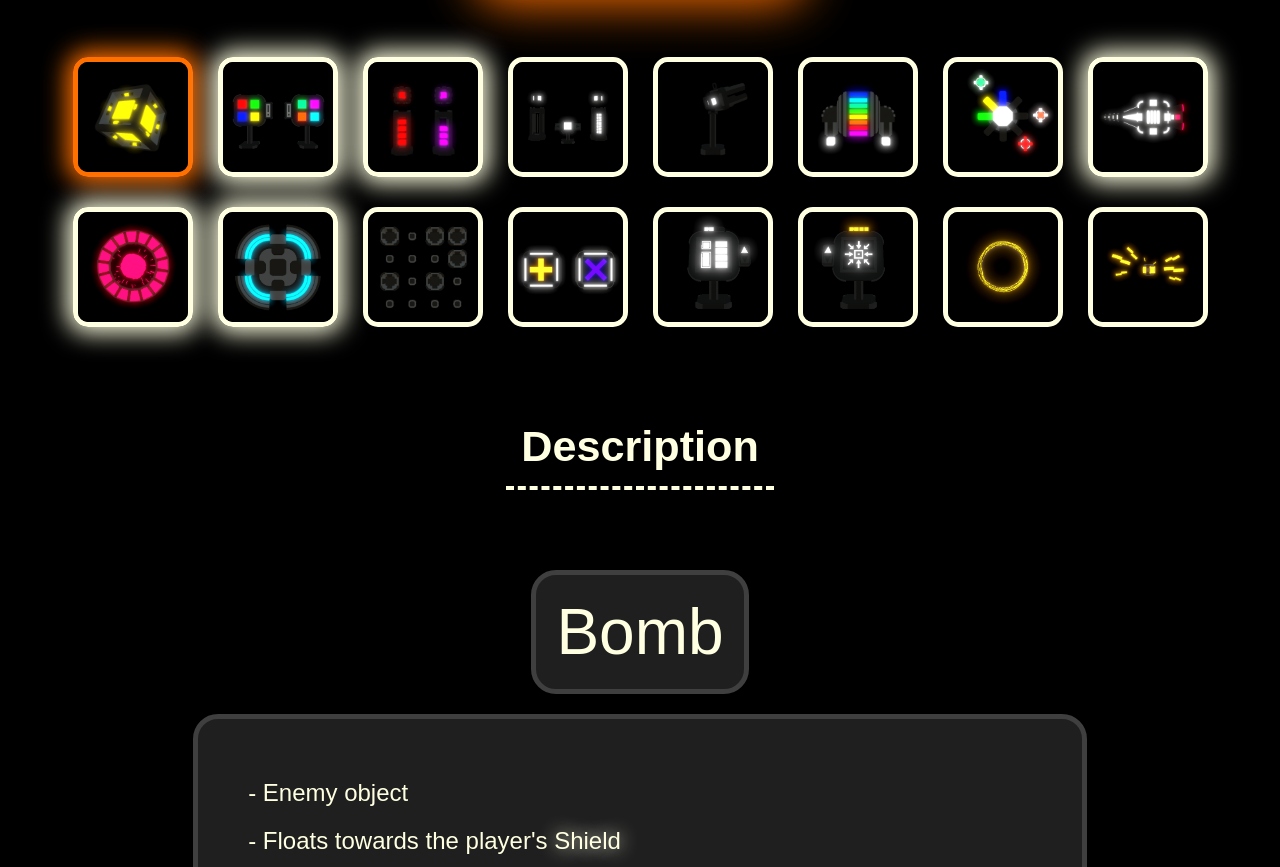
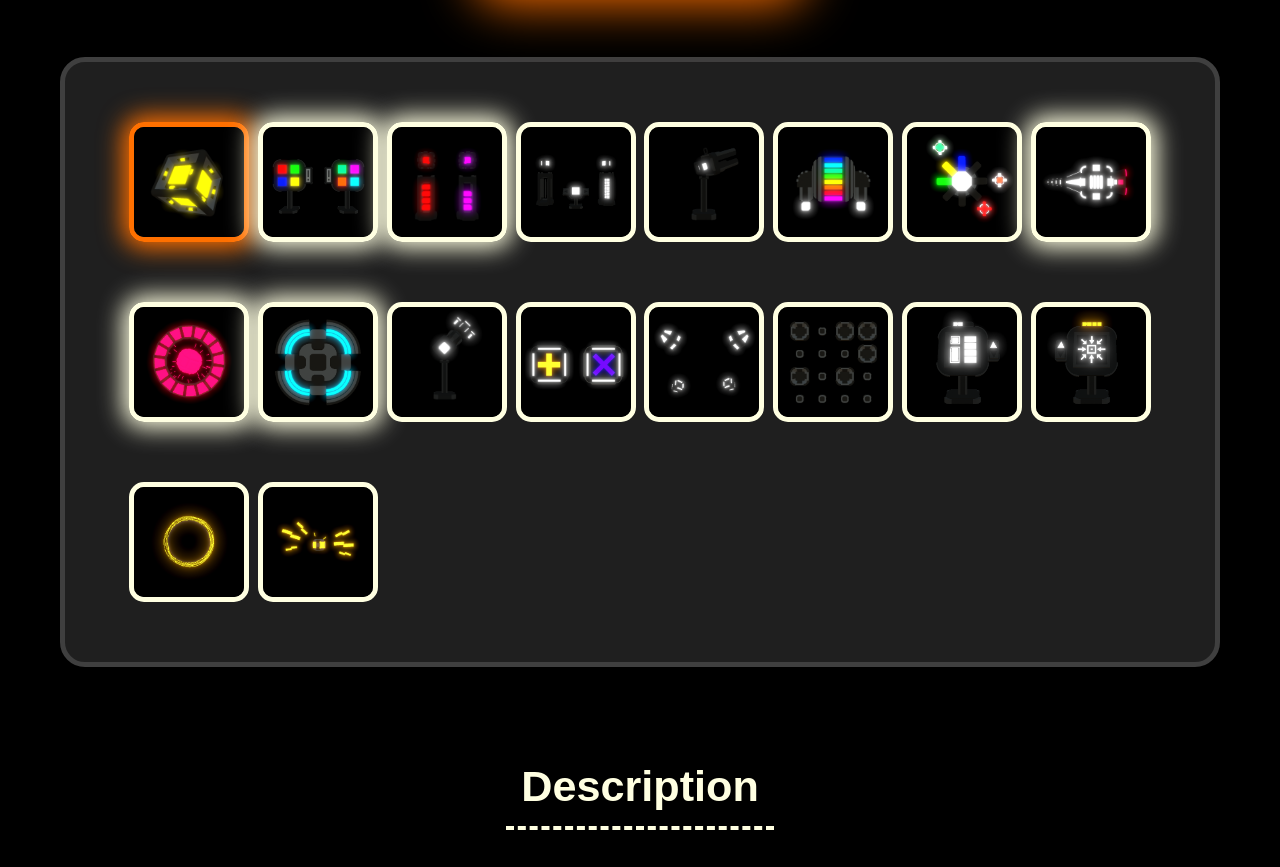
Before and after one commit to janjonaash05/CuBomb-Defender-web, a plain HTML site: page PSS web/mechanics.html in a window 1280 px wide. Shown: the part 730-1597 px from the top of the page. Drawn offline with nearby package versions, Linux system fonts and the light colour scheme; a web font is replaced by a local one.

Commit message:
footer fix, added harpoon and token transporters

```diff
--- a/PSS web/css/response.css
+++ b/PSS web/css/response.css
@@ -81,10 +81,4 @@
 
 
 
-    footer
-    {
-        position: fixed;
-        bottom: 0;
-    }
-
 }
--- a/PSS web/css/style.css
+++ b/PSS web/css/style.css
@@ -40,6 +40,8 @@
 
 body {
     background-color: black;
+    display: flex;
+    flex-direction: column;
 }
 
 header {
@@ -209,7 +211,7 @@ a:active {
 .about-list-item {
 
     width: 50%;
-    font-size: 0.75em;
+    font-size: 0.65em;
     display: block;
     height: auto;
 
@@ -377,9 +379,10 @@ a:active {
 {
     display: grid;
 
+    padding: 60px;
     margin: 60px;
     grid-template-columns: repeat(8, 1fr);
-    row-gap: 30px;
+    row-gap: 60px;
 
 
 
@@ -460,6 +463,8 @@ a:active {
 
 footer
 {
+    align-self: flex-end;
+
 
     margin-top: 50px;
     width: 100%;
--- a/PSS web/js/mechanic_swap.js
+++ b/PSS web/js/mechanic_swap.js
@@ -12,7 +12,7 @@
 
 
 let mechanic_index = 0;
-const mechanic_names = ["bomb", "turret_controls", "turrets", "slider_controls", "slider", "disruptor", "supernova", "shield","core", "spinner", "grid", "tokens", "upgrade_station", "helper_station",  "black_hole", "emp"];
+const mechanic_names = ["bomb", "turret_controls", "turrets", "slider_controls", "slider", "disruptor", "supernova", "shield","core", "spinner", "harpoon", "tokens","token_transporters", "grid", "upgrade_station", "helper_station",  "black_hole", "emp"];
 
 const mechanics_img = document.querySelector(".mechanics-img")
 
@@ -35,6 +35,8 @@ mechanic_relations_map.set("core", []);
 mechanic_relations_map.set("spinner", []);
 mechanic_relations_map.set("grid", ["bomb"]);
 mechanic_relations_map.set("tokens", ["grid", "upgrade_station", "helper_station"]);
+mechanic_relations_map.set("token_transporters", ["tokens"]);
+mechanic_relations_map.set("harpoon", ["tokens"]);
 mechanic_relations_map.set("upgrade_station", ["turrets", "slider", "slider_controls", "shield"]);
 mechanic_relations_map.set("helper_station", ["emp", "black_hole"]);
 mechanic_relations_map.set("shield", ["core", "spinner"]);
@@ -58,6 +60,8 @@ mechanic_description_map.set("core", ["Core","core"]);
 mechanic_description_map.set("spinner", ["Spinner","spinner"]);
 mechanic_description_map.set("grid", ["Bomb Grid","grid"]);
 mechanic_description_map.set("tokens", ["Tokens", "tokens"]);
+mechanic_description_map.set("token_transporters", ["Token Transporters", "token-transporters"]);
+mechanic_description_map.set("harpoon", ["Harpoon","harpoon"]);
 mechanic_description_map.set("upgrade_station", ["Upgrade Station", "upgrade-station"]);
 mechanic_description_map.set("helper_station", ["Helper Station", "helper-station"]);
 mechanic_description_map.set("shield", ["Shield", "shield"]);
--- a/PSS web/mechanics.html
+++ b/PSS web/mechanics.html
@@ -75,7 +75,7 @@
             </div>
 
 
-            <div class="mechanics-listed-container"></div>
+            <div class="mechanics-listed-container box"></div>
 
 
         </section>
@@ -109,9 +109,13 @@
                     <p class="mechanics-list-item mechanic-desc-turrets">- Stationary Friendly objects</p>
                     <p class="mechanics-list-item mechanic-desc-turrets">- Each one can have 1 of 4 colors (according to the <span class="color-text-glow">Turret Control</span>)</p>
                     <p class="mechanics-list-item mechanic-desc-turrets">- Manually shoot down <span class="color-text-glow">Bombs</span> by clicking on them
+                    <p class="mechanics-list-item mechanic-desc-turrets">- Each manually shot down <span class="color-text-glow">Bomb</span> heals the <span class="color-text-glow">Core</span> and decreases the value of the <span class="color-text-glow">Spinner</span> both by 1</p>
                     <p class="mechanics-list-item mechanic-desc-turrets">- Each automatic use from <span class="color-text-glow">Turret Control</span> removes one charge
                     <p class="mechanics-list-item mechanic-desc-turrets">- If all charges are depleted, they recharge back over time</p>
                     <p class="mechanics-list-item mechanic-desc-turrets">- Automatic use is disabled while recharging</p>
+
+
+
 
 
             </div>
```
Also changed, not shown: PSS web/img/mechanics/token_transporters.png (added).
